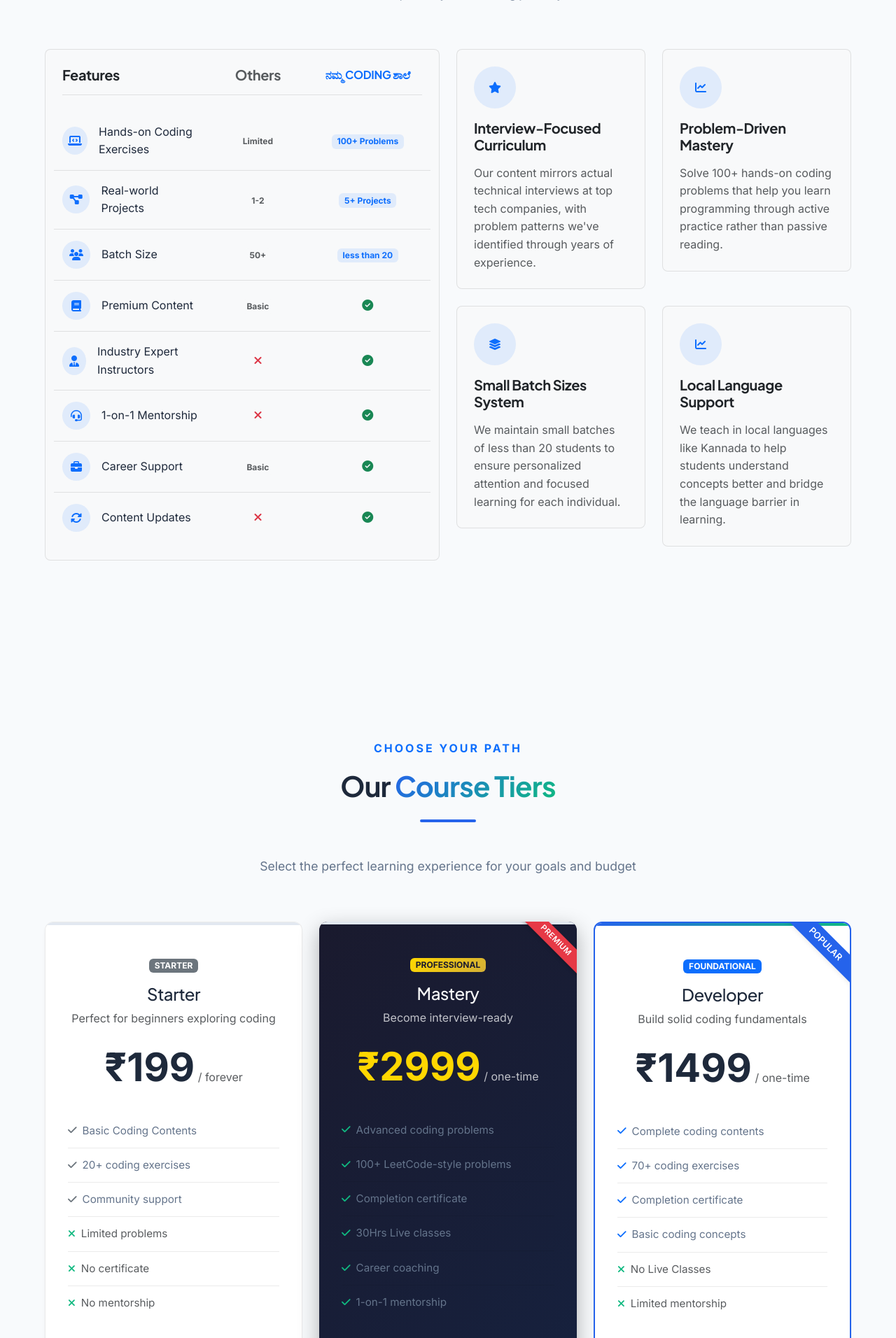
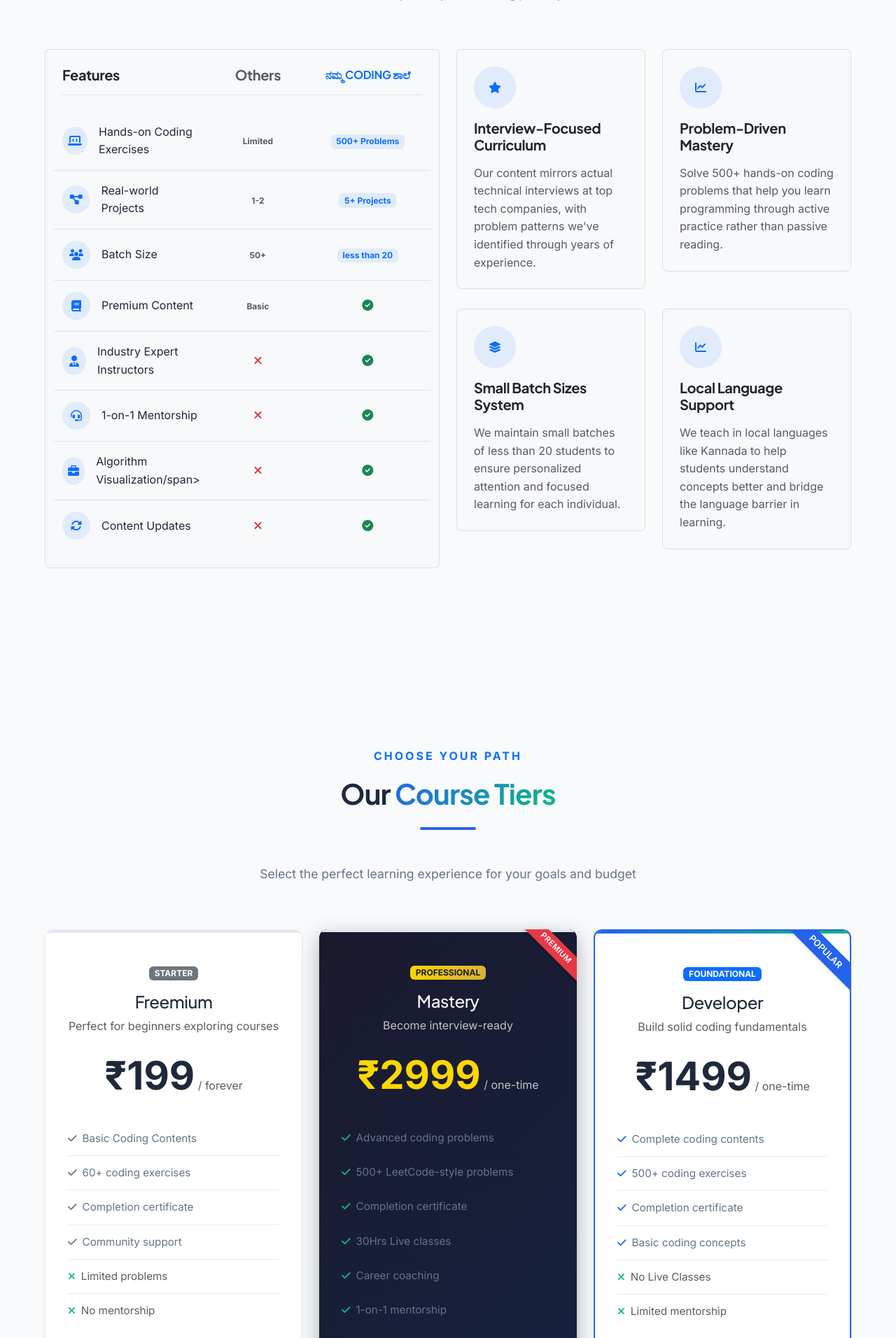
Before and after one commit to ravichandran202/Namma-Coding-Shaale-Django, a Django app: template templates/index.html in a window 1280 px wide. Shown: the part 4499-6411 px from the top of the page at 70% size. Run offline with Django 4.2, Linux system fonts and the light colour scheme; the template is opened without the code that fills it, so the values that code supplies are empty.

Commit message:
improve text contents in home page

```diff
--- a/templates/index.html
+++ b/templates/index.html
@@ -2336,7 +2336,7 @@
 
                 <ul class="premium-features mb-3">
                   <li><i class="fas fa-check-circle me-2"></i>Certificate of Completion</li>
-                  <li><i class="fas fa-check-circle me-2"></i>150+ Coding Problems</li>
+                  <li><i class="fas fa-check-circle me-2"></i>1000+ Coding Problems</li>
                   <li><i class="fas fa-check-circle me-2"></i>Multi language support</li>
                 </ul>
 
@@ -2556,8 +2556,8 @@
                 <i class="fas fa-project-diagram"></i>
               </div>
               <div>
-                <h5 class="text-dark mb-2 fw-bold">Algorithm Flow</h5>
-                <p class="text-muted mb-0">Trace the execution flow of loops and conditionals visually to debug logic
+                <h5 class="text-dark mb-2 fw-bold">Make the Invisible Visible</h5>
+                <p class="text-muted mb-0">Understand what happens inside a program through clear and intuitive visual explanations.
                   errors faster.</p>
               </div>
             </div>
@@ -3638,7 +3638,7 @@
                   <span class="badge bg-light text-muted">Limited</span>
                 </div>
                 <div class="col-4 text-center">
-                  <span class="badge bg-primary bg-opacity-10 text-primary">100+ Problems</span>
+                  <span class="badge bg-primary bg-opacity-10 text-primary">500+ Problems</span>
                 </div>
               </div>
 
@@ -3745,11 +3745,11 @@
                       class="icon-sm bg-primary bg-opacity-10 text-primary rounded-circle p-2 me-3 difference-header">
                       <i class="fas fa-briefcase"></i>
                     </div>
-                    <span>Career Support</span>
+                    <span>Algorithm Visualization/span>
                   </div>
                 </div>
                 <div class="col-3 text-center">
-                  <span class="badge bg-light text-muted">Basic</span>
+                  <i class="fas fa-times text-danger"></i>
                 </div>
                 <div class="col-4 text-center">
                   <i class="fas fa-check-circle text-success"></i>
@@ -3803,7 +3803,7 @@
                   <i class="fas fa-chart-line"></i>
                 </div>
                 <h5 class="text-dark mb-3">Problem-Driven Mastery</h5>
-                <p class="text-muted mb-0">Solve 100+ hands-on coding problems that help you learn programming through
+                <p class="text-muted mb-0">Solve 500+ hands-on coding problems that help you learn programming through
                   active practice rather than passive reading. </p>
               </div>
             </div>
@@ -3853,8 +3853,8 @@
           <div class="pricing-card h-100">
             <div class="text-center mb-4">
               <span class="badge bg-secondary mb-3">STARTER</span>
-              <h3 class="h4">Starter</h3>
-              <p class="text-muted">Perfect for beginners exploring coding</p>
+              <h3 class="h4">Freemium</h3>
+              <p class="text-muted">Perfect for beginners exploring courses</p>
             </div>
             <div class="text-center mb-4">
               <span class="display-4 fw-bold">₹199</span>
@@ -3862,10 +3862,10 @@
             </div>
             <ul class="pricing-features">
               <li><i class="fas fa-check text-secondary me-2"></i> Basic Coding Contents</li>
-              <li><i class="fas fa-check text-secondary me-2"></i> 20+ coding exercises</li>
+              <li><i class="fas fa-check text-secondary me-2"></i> 60+ coding exercises</li>
+              <li><i class="fas fa-check text-secondary me-2"></i> Completion certificate</li>
               <li><i class="fas fa-check text-secondary me-2"></i> Community support</li>
               <li class="text-muted"><i class="fas fa-times me-2"></i> Limited problems</li>
-              <li class="text-muted"><i class="fas fa-times me-2"></i> No certificate</li>
               <li class="text-muted"><i class="fas fa-times me-2"></i> No mentorship</li>
             </ul>
             <!-- <div class="text-center mt-4">
@@ -3889,7 +3889,7 @@
             </div>
             <ul class="pricing-features">
               <li><i class="fas fa-check text-gold me-2"></i> Advanced coding problems</li>
-              <li><i class="fas fa-check text-gold me-2"></i> 100+ LeetCode-style problems</li>
+              <li><i class="fas fa-check text-gold me-2"></i> 500+ LeetCode-style problems</li>
               <li><i class="fas fa-check text-gold me-2"></i> Completion certificate</li>
               <li><i class="fas fa-check text-gold me-2"></i> 30Hrs Live classes</li>
               <li><i class="fas fa-check text-gold me-2"></i> Career coaching</li>
@@ -3918,7 +3918,7 @@
             </div>
             <ul class="pricing-features">
               <li><i class="fas fa-check text-primary me-2"></i> Complete coding contents</li>
-              <li><i class="fas fa-check text-primary me-2"></i> 70+ coding exercises</li>
+              <li><i class="fas fa-check text-primary me-2"></i> 500+ coding exercises</li>
               <li><i class="fas fa-check text-primary me-2"></i> Completion certificate</li>
               <li><i class="fas fa-check text-primary me-2"></i> Basic coding concepts</li>
               <li class="text-muted"><i class="fas fa-times me-2"></i> No Live Classes</li>
```
